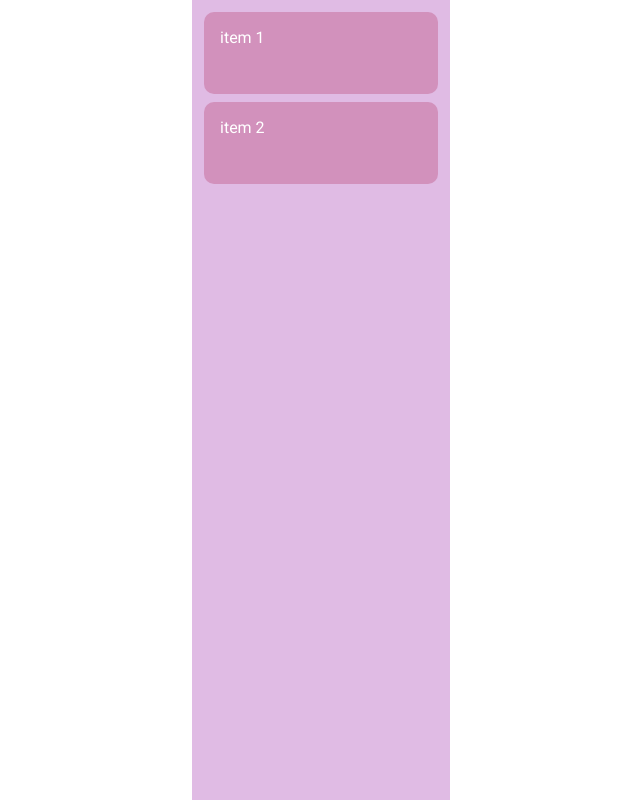
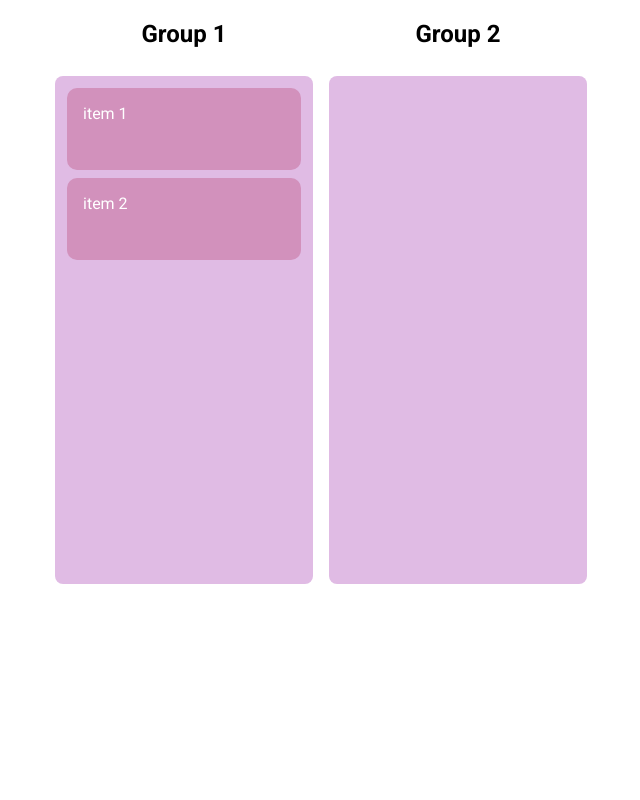
Before and after one commit to CutieMath/dnd-w-lib, a React (Vite) app: page / in a window 1280 px wide. Shown: the whole page, without its empty margins (319-959 px from the left). Built offline with nearby package versions, Linux system fonts and the light colour scheme.

Commit message:
add some styling for the columns

```diff
--- a/src/App.jsx
+++ b/src/App.jsx
@@ -11,6 +11,10 @@ const columnsData = {
   [uuidv4()]: {
     name: "Group 1",
     items: itemsData,
+  },
+  [uuidv4()]: {
+    name: "Group 2",
+    items: [],
   },
 };
 
@@ -45,6 +49,15 @@ function App() {
       >
         {Object.entries(columns).map(([id, column]) => {
           return (
+            <div
+              style={{
+                display: "flex",
+                flexDirection: "column",
+                alignItems: "center",
+              }}
+            >
+              <h2>{column.name}</h2>
+              <div style={{ margin: "8px" }}>
                 <Droppable droppableId={id} key={id}>
                   {(provided, snapshot) => {
                     return (
@@ -56,10 +69,12 @@ function App() {
                           padding: 4,
                           width: 250,
                           minHeight: 500,
+                          borderRadius: "8px",
                         }}
                       >
                         {column.items.map((item, index) => {
                           return (
+                            <div style={{ marginTop: "8px" }}>
                               <Draggable
                                 key={item.id}
                                 draggableId={item.id}
@@ -75,7 +90,7 @@ function App() {
                                         borderRadius: "10px",
                                         userSelect: "none",
                                         padding: 16,
-                                  margin: "8px",
+                                        margin: "0 8px 8px 8px",
                                         minHeight: "50px",
                                         backgroundColor: snapshot.isDragging
                                           ? "#957DAD"
@@ -89,6 +104,7 @@ function App() {
                                   );
                                 }}
                               </Draggable>
+                            </div>
                           );
                         })}
                         {provided.placeholder}
@@ -96,6 +112,8 @@ function App() {
                     );
                   }}
                 </Droppable>
+              </div>
+            </div>
           );
         })}
       </DragDropContext>
```
Lines whose indentation alone changed are shown as unchanged.
